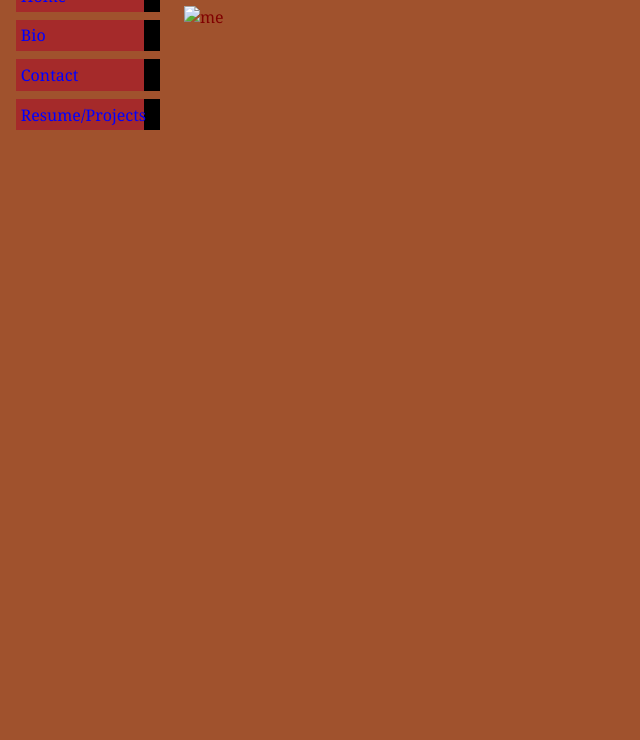
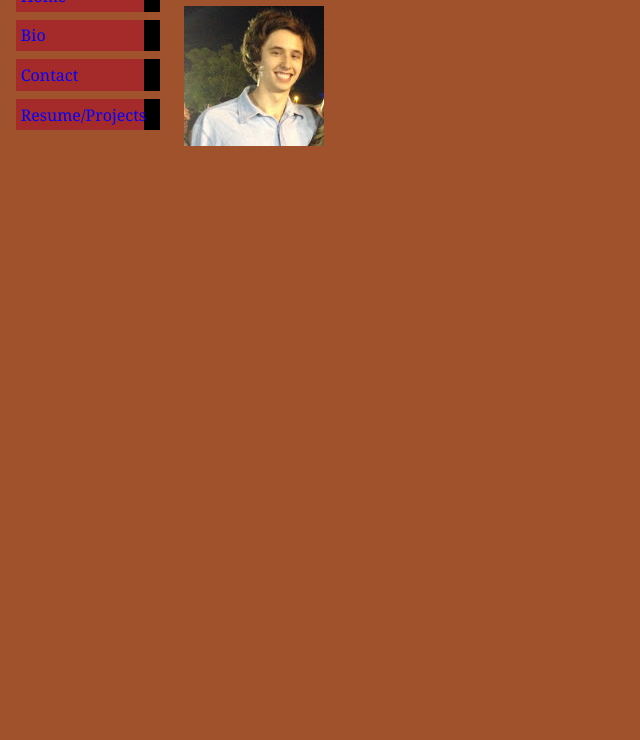
Before and after one commit to tkarr/tkarr.github.io, a plain HTML site: page index.html in a window 1280 px wide. Shown: the part 60-800 px from the top of the page, without its empty margins (0-640 px from the left). Drawn offline with Linux system fonts and the light colour scheme.

Commit message:
changed image link

```diff
--- a/index.html
+++ b/index.html
@@ -50,7 +50,7 @@
 
 <!-- Main content -->
 <h1>Trevor Karr</h1>
-<img src="p\me.jpg" alt="me">
+<img src="me.jpg" alt="me">
 
 </body>
 </html>
```
